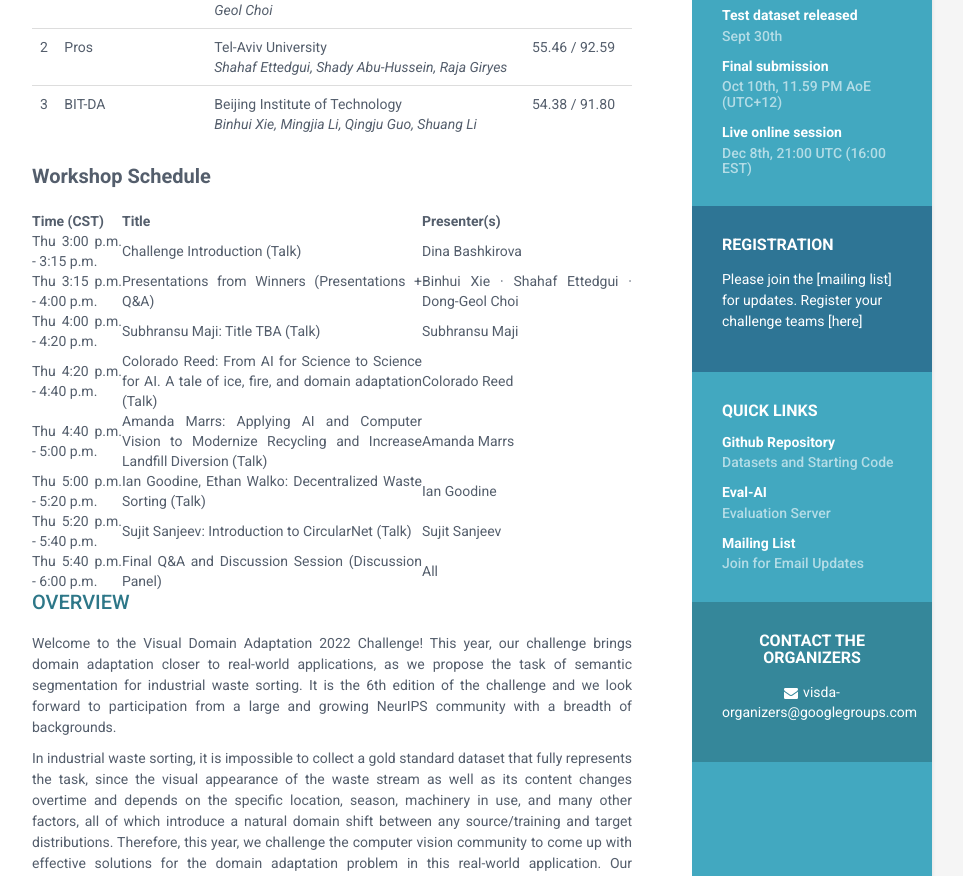
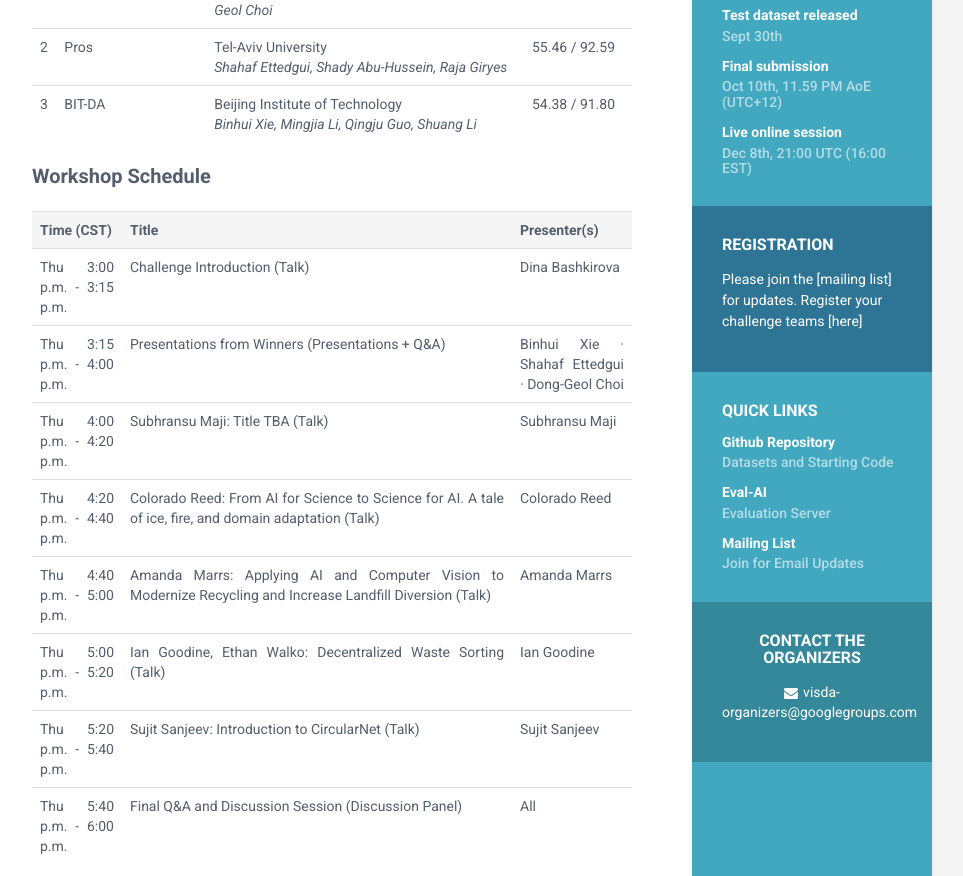
Before and after one commit to VisionLearningGroup/visda-2022, a Jekyll site: the page built from index.html, in a window 1280 px wide. Shown: the part 489-1365 px from the top of the page, without its empty margins (188-1151 px from the left). Built offline with Jekyll 4.4.1, drawn with Linux system fonts in a browser that asks for light colours.

Commit message:
changed table style

```diff
--- a/index.html
+++ b/index.html
@@ -60,10 +60,10 @@ We are happy to announce the live online session for VisDA-2022 NeurIPS workshop
 
 
 <b style="font-size: 20px;"> Workshop Schedule </b> </br> </br>
-<table>
+<table style="width:100%" class="table">
   <tr class="active">
     <th width='15%'>Time (CST)</th>
-    <th width='50%'>Title</th>
+    <th width='65%'>Title</th>
     <th>Presenter(s)</th>
   </tr>
   <tr>
```
